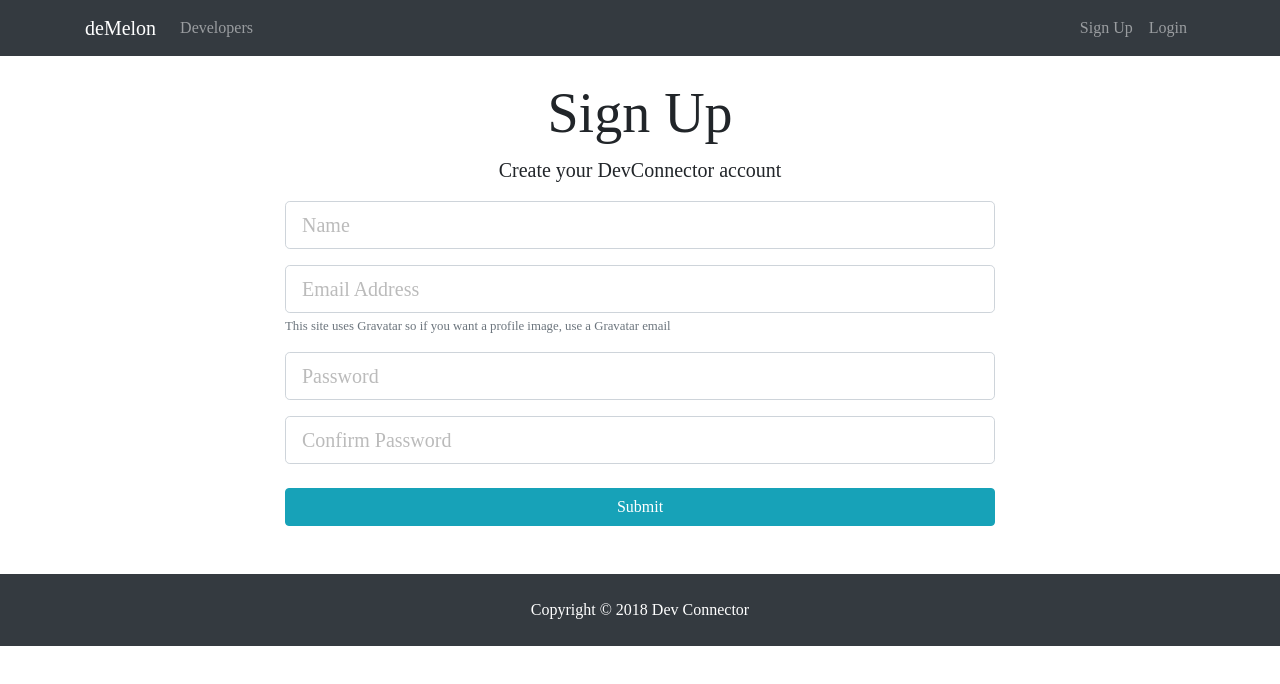
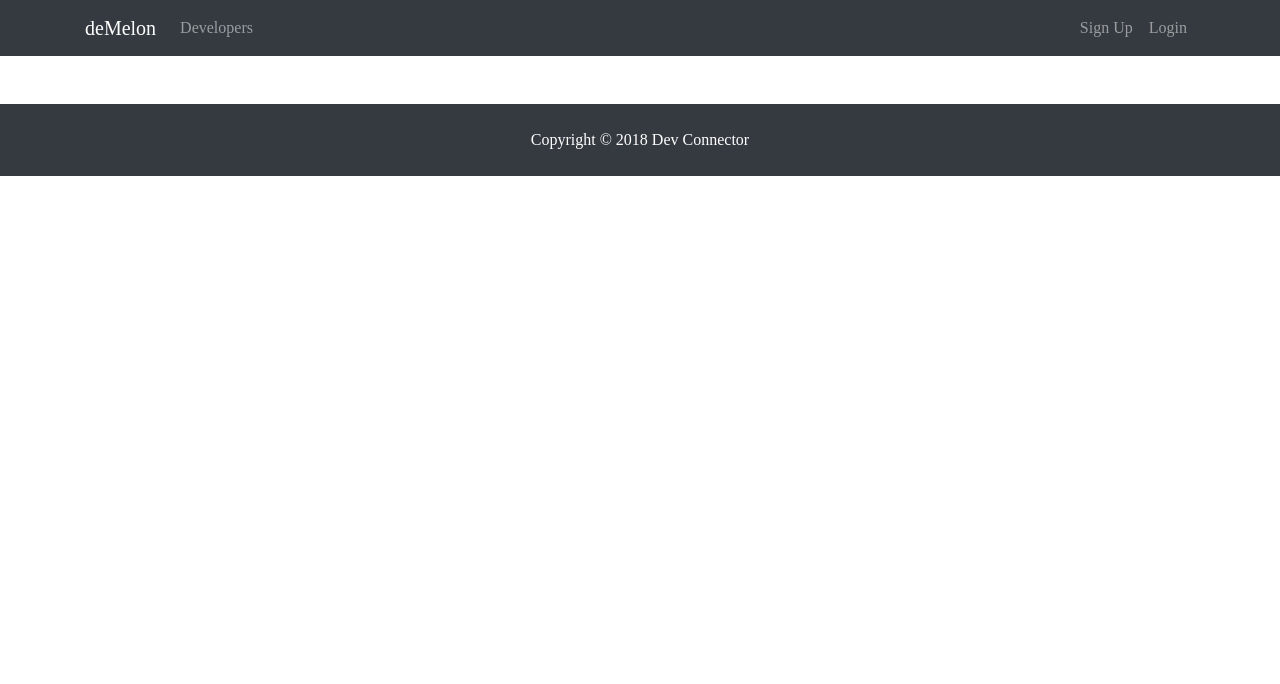
Before and after one commit to milktegi/demelon, a React (Create React App) app in the folder client/: page /register in a window 1280 px wide. Shown: the top 684 px of the page. Built offline with nearby package versions, Linux system fonts and the light colour scheme.

Commit message:
Revert "created Register component with state"
This reverts commit ec837e49f3c064ed9e0df0811dc4d2ffd3438610.

```diff
--- a/client/src/components/auth/Register.js
+++ b/client/src/components/auth/Register.js
@@ -1,95 +1,12 @@
-import React, { Component } from 'react';
+import React, { Component } from 'react'
 
 class Register extends Component {
-  constructor() {
-    super();
-    this.state = {
-      name: '',
-      email: '',
-      password: '',
-      password2: '',
-      errors: {}
-    };
-    this.onChange = this.onChange.bind(this);
-    this.onSubmit = this.onSubmit.bind(this);
-  }
+  render() {
+	return (
+	  <div>
 
-  onChange() {
-    this.setState({ [e.target.name]: e.target.value });
-  }
-
-  onSubmit(e) {
-	  e.preventDefault();
-
-	  const newUser = {
-		  name: this.state.name,
-		  email: this.state.email,
-		  password: this.state.password,
-		  password2: this.state.password2,
-		  errors: {}
-	  }
-  }
-
-  render() {
-    return (
-      <div class="register">
-        <div class="container">
-          <div class="row">
-            <div class="col-md-8 m-auto">
-              <h1 class="display-4 text-center">Sign Up</h1>
-              <p class="lead text-center">Create your DevConnector account</p>
-              <form onSubmit={this.onSubmit}>
-                <div class="form-group">
-                  <input
-                    type="text"
-                    class="form-control form-control-lg"
-                    placeholder="Name"
-                    name="name"
-                    value={this.state.name}
-                    onChange={this.onChange}
-                  />
-                </div>
-                <div class="form-group">
-                  <input
-                    type="email"
-                    class="form-control form-control-lg"
-                    placeholder="Email Address"
-                    name="email"
-                    value={this.state.email}
-                    onChange={this.onChange}
-                  />
-                  <small className="form-text text-muted">
-                    This site uses Gravatar so if you want a profile image, use
-                    a Gravatar email
-                  </small>
-                </div>
-                <div class="form-group">
-                  <input
-                    type="password"
-                    class="form-control form-control-lg"
-                    placeholder="Password"
-                    name="password"
-                    value={this.state.passowrd}
-                    onChange={this.onChange}
-                  />
-                </div>
-                <div class="form-group">
-                  <input
-                    type="password"
-                    class="form-control form-control-lg"
-                    placeholder="Confirm Password"
-                    name="password2"
-                    value={this.state.password2}
-                    onChange={this.onChange}
-                  />
-                </div>
-                <input type="submit" class="btn btn-info btn-block mt-4" />
-              </form>
-            </div>
-          </div>
-        </div>
-      </div>
-    );
+	  </div>
+	)
   }
 }
 
```
